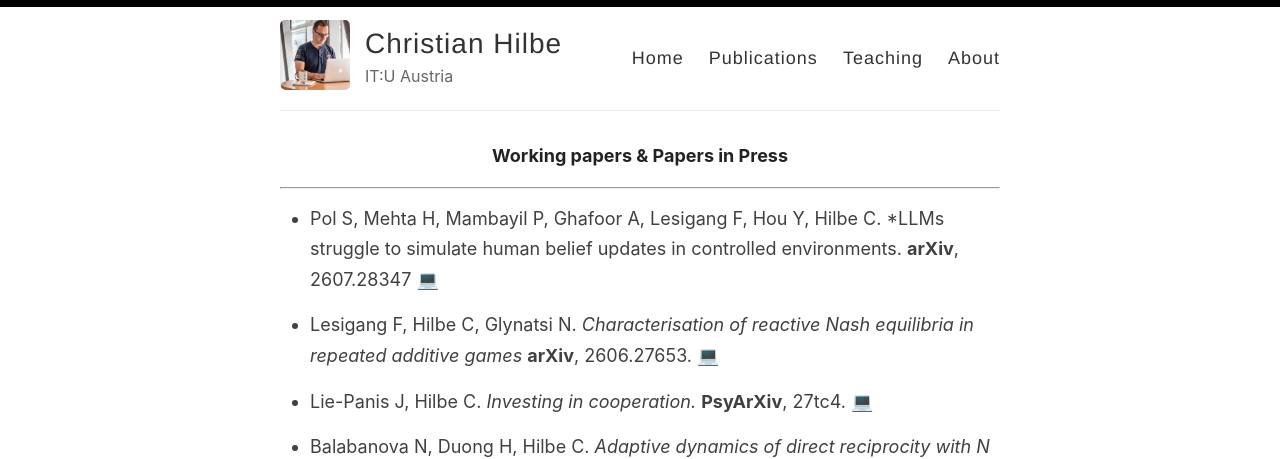
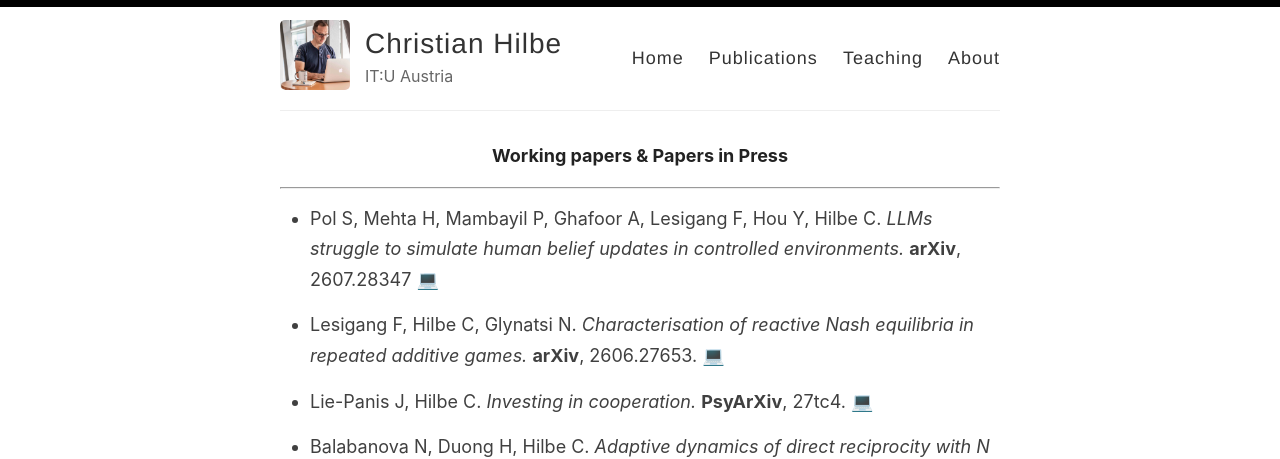
Before and after one commit to christian-hilbe/christian-hilbe.github.io, a Jekyll site: the page built from _pages/publications.md, in a window 1280 px wide and 900 px high. Shown: the top 459 px of the window. Built offline with Jekyll 4.4.1, drawn with Linux system fonts in a browser that asks for light colours.

Commit message:
CH: Correcting a minor typo

```diff
--- a/_pages/publications.md
+++ b/_pages/publications.md
@@ -11,12 +11,12 @@ permalink: /publications/
 ---
 
  - Pol S, Mehta H, Mambayil P, Ghafoor A, Lesigang F, Hou Y, Hilbe C.
- *LLMs struggle to simulate human belief updates in controlled environments.
+ *LLMs struggle to simulate human belief updates in controlled environments.*
  **arXiv**, 2607.28347
   [💻](https://arxiv.org/abs/2607.28347)
 
 - Lesigang F, Hilbe C, Glynatsi N.
-*Characterisation of reactive Nash equilibria in repeated additive games*
+*Characterisation of reactive Nash equilibria in repeated additive games.*
 **arXiv**, 2606.27653.
  [💻](https://arxiv.org/abs/2606.27653)
 
```
